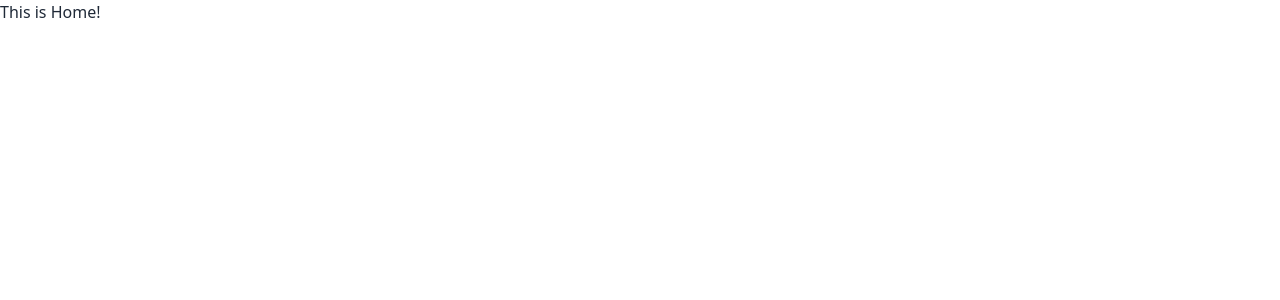
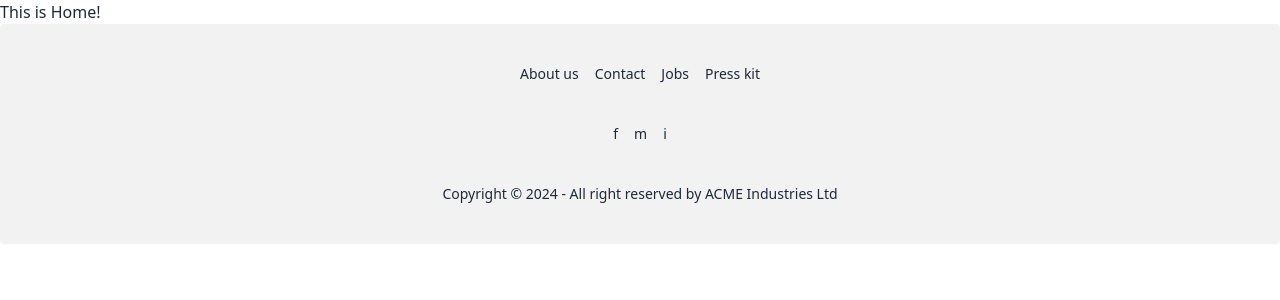
Before and after one commit to dronatoo21/my-restaurant, a React (Vite) app: page / in a window 1280 px wide. Shown: the top 300 px of the page. Built offline with nearby package versions, Linux system fonts and the light colour scheme.

Commit message:
added footer file

```diff
--- a/src/Layout/Main/Main.jsx
+++ b/src/Layout/Main/Main.jsx
@@ -1,9 +1,11 @@
 import { Outlet } from "react-router-dom";
+import Footer from "../../Pages/Shared/Footer/Footer";
 
 const Main = () => {
     return (
         <div>
             <Outlet/>
+            <Footer/>
         </div>
     );
 };
--- /dev/null
+++ b/src/Pages/Shared/Footer/Footer.jsx
@@ -0,0 +1,24 @@
+const Footer = () => {
+    return (
+        <footer className="footer footer-center p-10 bg-base-200 text-base-content rounded">
+          <nav className="grid grid-flow-col gap-4">
+            <a className="link link-hover">About us</a>
+            <a className="link link-hover">Contact</a>
+            <a className="link link-hover">Jobs</a>
+            <a className="link link-hover">Press kit</a>
+          </nav>
+          <nav>
+            <div className="grid grid-flow-col gap-4">
+                <div>f</div>
+                <div>m</div>
+                <div>i</div>
+            </div>
+          </nav>
+          <aside>
+            <p>Copyright © 2024 - All right reserved by ACME Industries Ltd</p>
+          </aside>
+        </footer>
+    );
+};
+
+export default Footer;
```
